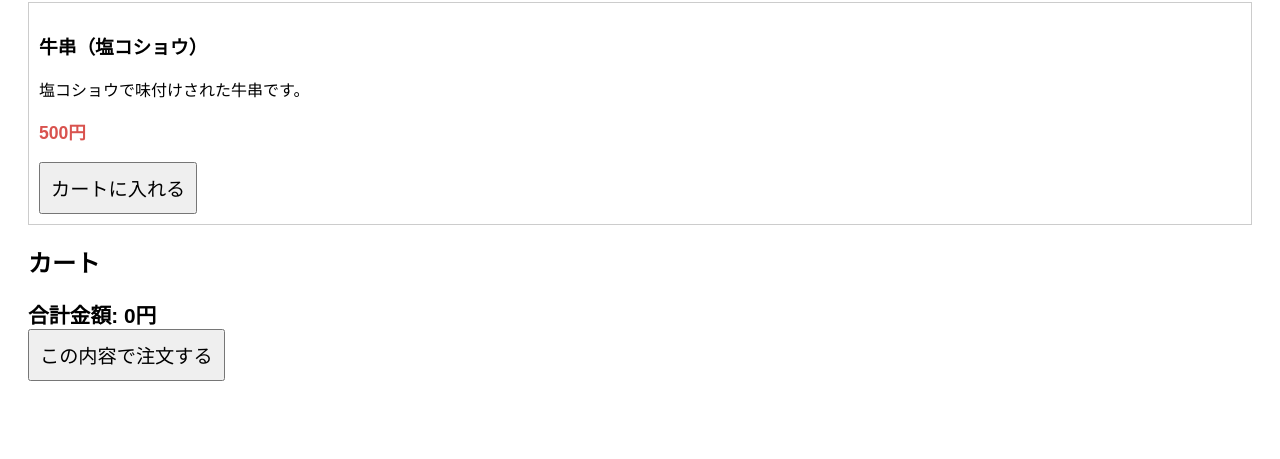
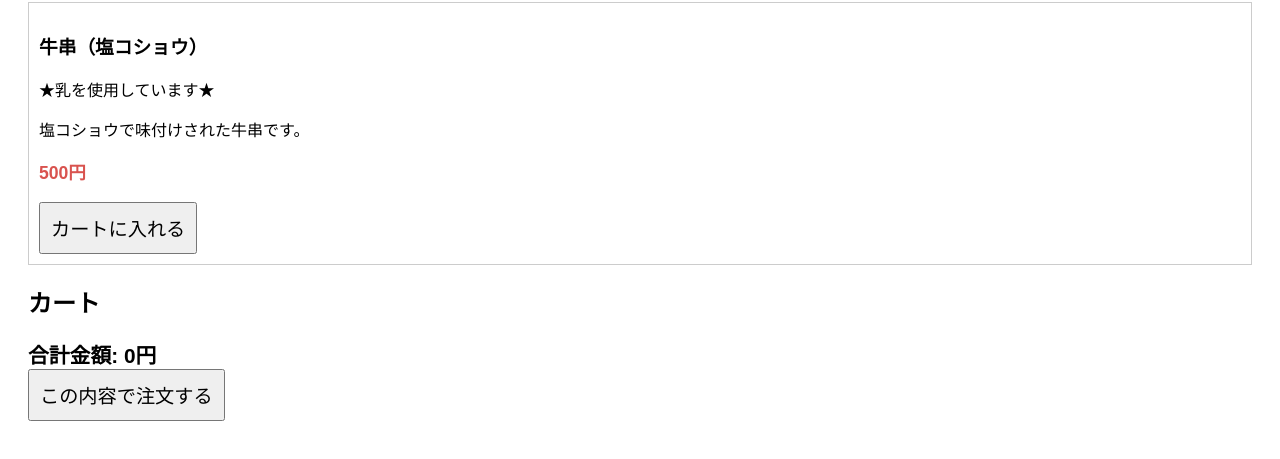
Before and after one commit to hirotonori070307-dotcom/my-order-app, a website: page order.html in a window 1280 px wide. Shown: the part 115-574 px from the top of the page. Drawn offline with nearby package versions, Linux system fonts and the light colour scheme; no server answers.

Commit message:
Update order.html

```diff
--- a/order.html
+++ b/order.html
@@ -56,7 +56,7 @@
     <h1>ご注文</h1>
     <div class="menu">
         <div class="menu-item">
-            <h3>牛串（塩コショウ）</h3><p>塩コショウで味付けされた牛串です。</p><p class="price">500円</p>
+            <h3>牛串（塩コショウ）</h3><color=red>★乳を使用しています★</color><p>塩コショウで味付けされた牛串です。</p><p class="price">500円</p>
             <button class="add-to-cart" data-name="牛串（塩コショウ）" data-price="500">カートに入れる</button>
         </div>
     </div>
```
